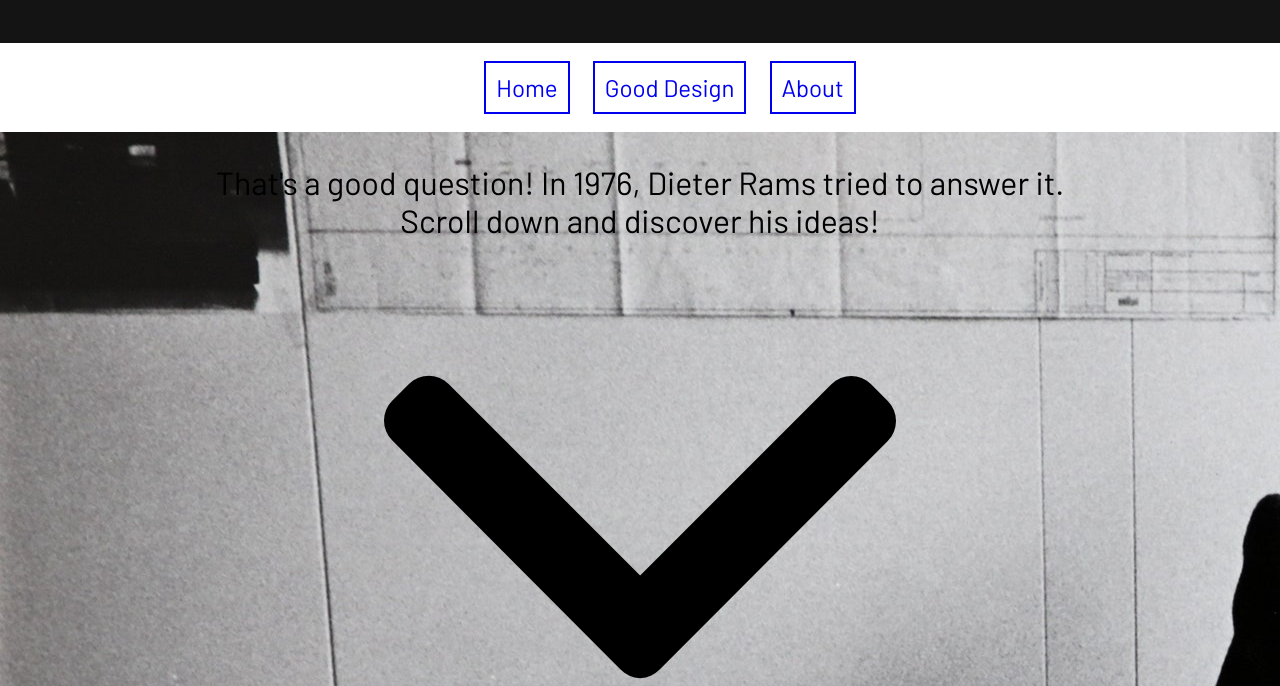
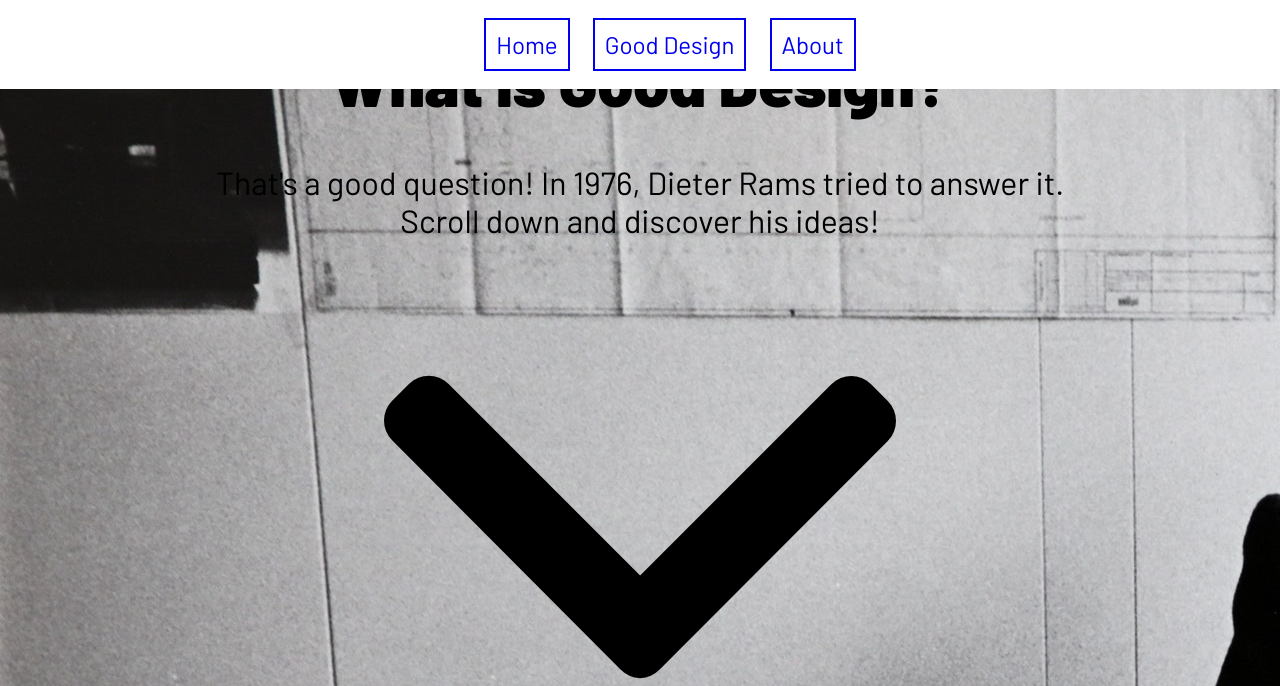
Before and after one commit to gustavomuraro/ctd-front-end, a plain HTML site: page index.html in a window 1280 px wide. Shown: the top 686 px of the page. Drawn offline with Linux system fonts and the light colour scheme.

Commit message:
Atualização CSS 2

```diff
--- a/css/styles.css
+++ b/css/styles.css
@@ -12,12 +12,11 @@ body {
 
 .menu {
   position: fixed;
+  top: 0;
   background-color: white;
   padding: 30px;
-  margin: 0 auto;
   width: 100%;
   text-align: center;
-  z-index: 2;
 }
 
 .menu a:link {
```
